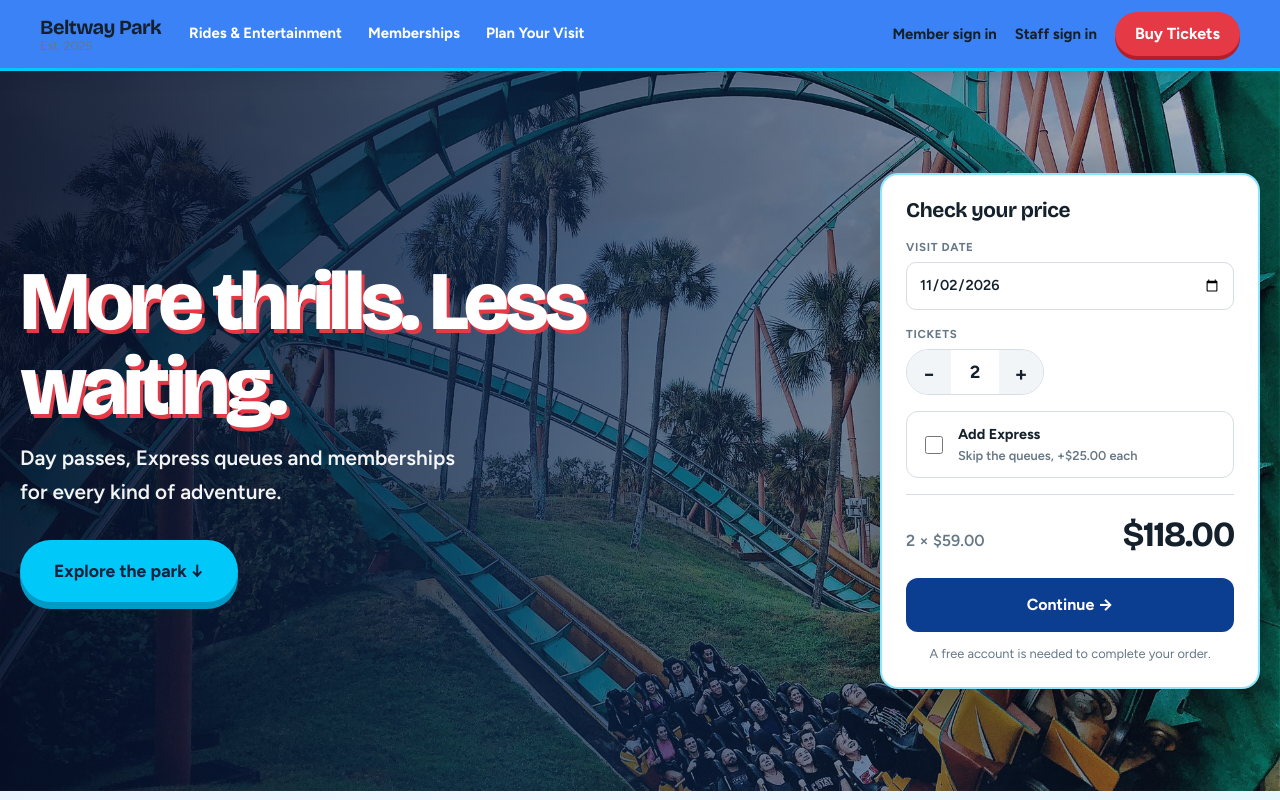
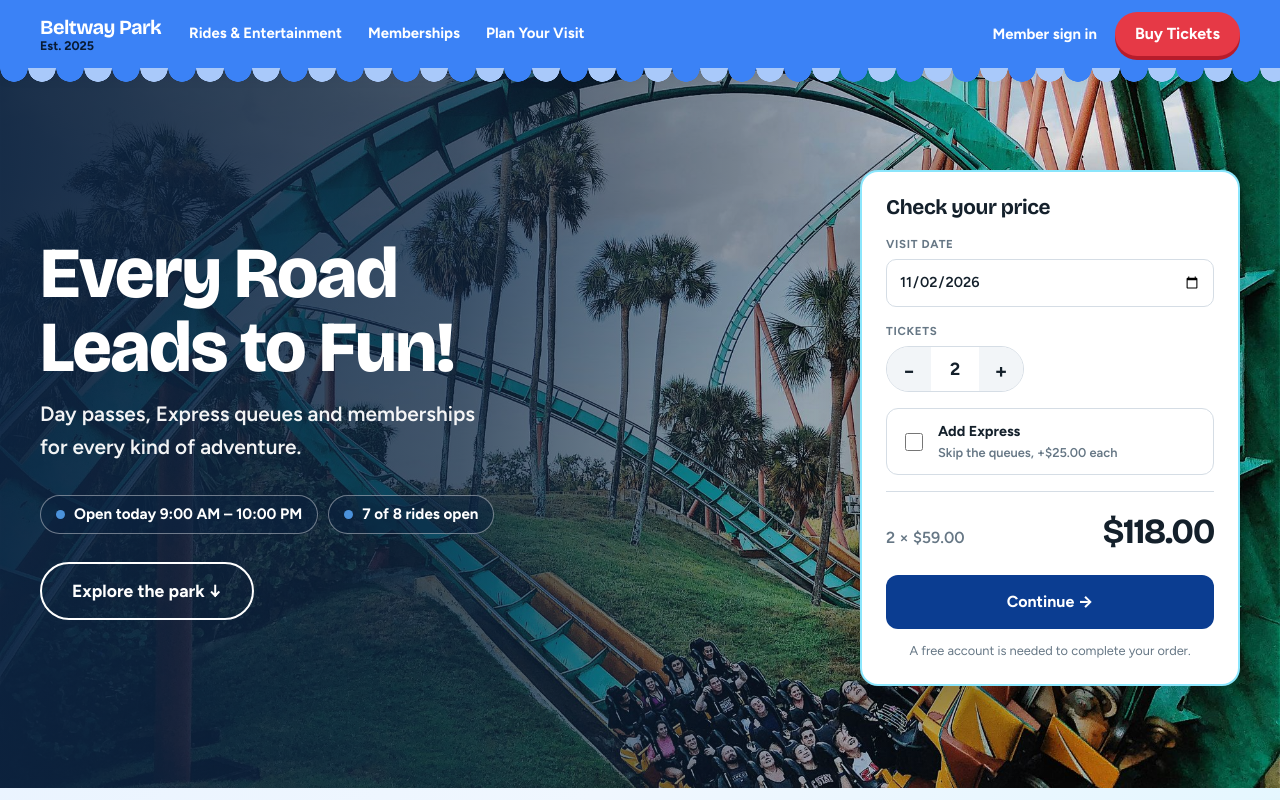
Before and after one commit to AlejandroJM0428/COSC-3380---Theme-Park-Project, a React (Vite) app in the folder client/: page / in a window 1280 px wide. Shown: the top 800 px of the page. Built offline with nearby package versions, Linux system fonts and the light colour scheme.

Commit message:
Homepage Hero

```diff
--- a/client/src/components/NotificationBar.css
+++ b/client/src/components/NotificationBar.css
@@ -11,9 +11,10 @@
 .notice-tag-warning { background: #4b92db; color: #0c2340; }
 .notice-tag-alert { background: #fff; color: #0c2340; }
 .notice-more { flex: none; min-height: 44px; padding: 0 12px; background: transparent; border: 0; color: #9cc7f1; font-weight: 800; font-size: .82rem; cursor: pointer; border-radius: 6px; }
-.notice-more:hover, .notice-more:focus-visible { background: rgba(255, 255, 255, .14); color: #fff; }
+/* The global `button:hover` rule in index.css would turn these white, so the hover rules below are more specific. */
+.notice-strip .notice-more:hover:not(:disabled), .notice-strip .notice-more:focus-visible { background: rgba(255, 255, 255, .14); color: #fff; }
 .notice-strip-close { flex: none; width: 44px; height: 44px; display: grid; place-items: center; background: transparent; border: 0; color: inherit; font-size: 1.5rem; line-height: 1; cursor: pointer; border-radius: 6px; }
-.notice-strip-close:hover, .notice-strip-close:focus-visible { background: rgba(255, 255, 255, .18); }
+.notice-strip .notice-strip-close:hover:not(:disabled), .notice-strip .notice-strip-close:focus-visible { background: rgba(255, 255, 255, .18); color: #fff; }
 
 /* Scoreboard ticker (closed and Happy Hour): a ribbon board that crawls right to left. */
 .ticker { position: relative; display: flex; align-items: stretch; background: #0a1c36; color: #fff; overflow: hidden; border-bottom: 2px solid #4b92db; }
@@ -29,7 +30,7 @@
 .ticker-dot { margin-left: 22px; color: #4b92db; font-size: .7rem; }
 .ticker-btn, .ticker-close { position: relative; z-index: 2; flex: none; width: 44px; display: grid; place-items: center; background: rgba(10, 28, 54, .92); border: 0; border-left: 1px solid rgba(255, 255, 255, .12); color: #fff; font-size: .7rem; cursor: pointer; }
 .ticker-close { font-size: 1.5rem; line-height: 1; }
-.ticker-btn:hover, .ticker-btn:focus-visible { background: #17407a; }
+.ticker .ticker-btn:hover:not(:disabled), .ticker .ticker-btn:focus-visible { background: #17407a; color: #fff; }
 .ticker.is-paused .ticker-track, .ticker:hover .ticker-track { animation-play-state: paused; }
 .ticker :focus-visible { outline: 3px solid #4b92db; outline-offset: -3px; }
 .ticker .sr-only { position: absolute; width: 1px; height: 1px; padding: 0; margin: -1px; overflow: hidden; clip: rect(0, 0, 0, 0); white-space: nowrap; border: 0; }
--- a/client/src/components/PublicLayout.jsx
+++ b/client/src/components/PublicLayout.jsx
@@ -14,7 +14,8 @@ const NAV = [
   { to: '/plan', label: 'Plan Your Visit' },
 ]
 
-// Layout for the public site: notices strip, one-row header, page, footer.
+// Layout for the public site: top banner, one-row header, page, footer.
+// Staff sign in lives in the footer only; the header has one "Member sign in" (or "Staff portal" once a staff member is signed in).
 export default function PublicLayout() {
   const { user } = useAuth()
   const [menuOpen, setMenuOpen] = useState(false)
@@ -37,10 +38,7 @@ export default function PublicLayout() {
             {isStaff ? (
               <Link to="/staff" className="pub-signin-mobile" onClick={close}>Staff portal</Link>
             ) : (
-              <>
-                <Link to={isCustomer ? '/member' : '/member/login'} className="pub-signin-mobile" onClick={close}>{isCustomer ? 'My account' : 'Member sign in'}</Link>
-                {!isCustomer && <Link to="/staff/login" className="pub-signin-mobile" onClick={close}>Staff sign in</Link>}
-              </>
+              <Link to={isCustomer ? '/member' : '/member/login'} className="pub-signin-mobile" onClick={close}>{isCustomer ? 'My account' : 'Member sign in'}</Link>
             )}
           </nav>
 
@@ -48,10 +46,7 @@ export default function PublicLayout() {
             {isStaff ? (
               <Link to="/staff" className="pub-signin">Staff portal</Link>
             ) : (
-              <>
-                <Link to={isCustomer ? '/member' : '/member/login'} className="pub-signin">{isCustomer ? 'My account' : 'Member sign in'}</Link>
-                {!isCustomer && <Link to="/staff/login" className="pub-signin">Staff sign in</Link>}
-              </>
+              <Link to={isCustomer ? '/member' : '/member/login'} className="pub-signin">{isCustomer ? 'My account' : 'Member sign in'}</Link>
             )}
             <Link to="/tickets" className="pub-buy" onClick={close}>Buy Tickets</Link>
             <button type="button" className="pub-menu-button" aria-expanded={menuOpen} aria-controls="pub-nav" onClick={() => setMenuOpen((v) => !v)}>
--- a/client/src/config/brand.js
+++ b/client/src/config/brand.js
@@ -2,11 +2,14 @@
 // Real name, photos and theme come later: change them here and nothing else.
 // Images: any path that is missing or fails to load falls back to a neutral gradient
 // (see components/BrandImage.jsx), so the layout still holds with no photos.
+// The tagline is also the homepage headline, so it is written once.
+const TAGLINE = 'Every Road Leads to Fun!'
+
 export const BRAND = {
   name: 'Beltway Park',   // the same name as Park.ParkName in the database
   shortName: 'Beltway Park',             // compact wordmark in the headers
   established: 2025,                       // shown as "Est. 2025"; no database column for it
-  tagline: 'Every Road Leads to Fun!',
+  tagline: TAGLINE,
 
   // Park clock. Everything on the site that depends on "now" uses this time zone, not the visitor's.
   timeZone: 'America/Chicago',
@@ -20,7 +23,7 @@ export const BRAND = {
   },
 
   // Placeholder homepage copy. Change it here.
-  hero: { headline: 'More thrills. Less waiting.', sub: 'Day passes, Express queues and memberships for every kind of adventure.' },
+  hero: { headline: TAGLINE, sub: 'Day passes, Express queues and memberships for every kind of adventure.' },
   // Placeholder "Plan your visit" copy. Hours and height rules come from the database.
   plan: { directions: 'Address, parking and transit details will be added here.' },
   images: {
--- a/client/src/pages/HomePage.jsx
+++ b/client/src/pages/HomePage.jsx
@@ -5,11 +5,27 @@ import PlanPanel from '../components/home/PlanPanel.jsx'
 import PriceCheck from '../components/home/PriceCheck.jsx'
 import { BRAND } from '../config/brand.js'
 import usePublicSite from '../hooks/usePublicSite.js'
+import useParkClock from '../hooks/useParkClock.js'
+import { clockLabel } from '../utils/parkTime.js'
 
 // The public front door (/). No sign-in needed. It never shows wait times or anything personal.
 // Visitors can check a price here; the account step happens at checkout.
 export default function HomePage() {
   const { site, error, retry } = usePublicSite()
+  const park = useParkClock()
+
+  // Today's facts under the headline. Hours come from the Park row; ride counts from the public ride list.
+  const facts = []
+  if (park.openAt != null) {
+    facts.push(park.mode === 'closed'
+      ? { key: 'hours', off: true, text: `Closed now · Opens ${park.opensTomorrow ? 'tomorrow' : 'today'} at ${clockLabel(park.openAt)}` }
+      : { key: 'hours', text: `Open today ${clockLabel(park.openAt)} – ${clockLabel(park.closeAt)}` })
+  }
+  if (park.mode === 'happyhour') facts.push({ key: 'happy', text: `Happy Hour until ${clockLabel(BRAND.happyHour.end)}` })
+  const rides = site?.rides ?? []
+  if (park.mode !== 'closed' && rides.length > 0) {
+    facts.push({ key: 'rides', text: `${rides.filter((r) => r.state === 'Open').length} of ${rides.length} rides open` })
+  }
 
   return (
     <main>
@@ -18,6 +34,13 @@ export default function HomePage() {
           <div className="pub-hero-copy">
             <h1>{BRAND.hero.headline}</h1>
             <p>{BRAND.hero.sub}</p>
+            {facts.length > 0 && (
+              <ul className="pub-hero-facts" aria-label="Today at the park">
+                {facts.map((f) => (
+                  <li key={f.key} className={f.off ? 'off' : ''}><span className="pub-fact-dot" aria-hidden="true" />{f.text}</li>
+                ))}
+              </ul>
+            )}
             <a href="#explore" className="pub-hero-link">Explore the park <span aria-hidden="true">↓</span></a>
           </div>
           <PriceCheck prices={site?.prices} />
--- a/client/src/public.css
+++ b/client/src/public.css
@@ -1936,3 +1936,157 @@
   .pub-map-legend { display: none; }
   .pub-map-hubtext { font-size: 22px; }
 }
+
+
+/* Header on blue: white text everywhere, and an "Est." line you can actually read.
+   `.pub a { color: inherit }` outranks single-class rules, so these are scoped under .pub. */
+.pub .pub-wordmark,
+.pub .pub-signin,
+.pub .pub-nav a {
+  color: #FFFFFF;
+}
+
+.pub .pub-nav a:hover,
+.pub .pub-nav a.active {
+  color: #14213D;
+}
+
+.pub-header .wordmark small {
+  color: #081A33;
+  font-weight: 700;
+  opacity: 1;
+}
+
+.pub-header :focus-visible {
+  outline-color: #FFFFFF;
+}
+
+/* The global `button:hover` rule in index.css turns buttons light, which hides the white menu icon (and on a
+   phone the hover sticks after a tap). Keep the header's menu button dark-on-blue when hovered. */
+.pub-header .pub-menu-button:hover:not(:disabled) {
+  background: rgba(255, 255, 255, .2);
+  color: #FFFFFF;
+}
+
+
+/* Hero and awning (homepage step 4).
+   Earlier hero layers above set a red headline shadow, very tight letters and a near-black overlay;
+   this is the last word on them. Red stays reserved for "Buy Tickets". */
+
+.pub-hero-inner {
+  max-width: 1240px; /* same width and 20px gutter as the header, so the left edges line up */
+  padding-inline: 20px;
+}
+
+.pub-hero::before {
+  background: linear-gradient(
+    90deg,
+    rgba(12, 35, 64, 0.94) 0%,
+    rgba(12, 35, 64, 0.72) 36%,
+    rgba(12, 35, 64, 0) 82%
+  );
+}
+
+.pub-hero-copy h1 {
+  font-size: clamp(3rem, 5.6vw, 5.25rem);
+  line-height: 1.04;
+  letter-spacing: -0.02em;
+  max-width: 15ch;
+  text-wrap: balance;
+  text-shadow: none;
+}
+
+/* Today's hours and ride count */
+.pub-hero-facts {
+  list-style: none;
+  margin: 0 0 28px;
+  padding: 0;
+  display: flex;
+  flex-wrap: wrap;
+  gap: 10px;
+}
+
+.pub-hero-facts li {
+  display: inline-flex;
+  align-items: center;
+  gap: 9px;
+  padding: 7px 15px;
+  border: 1px solid rgba(255, 255, 255, 0.4);
+  border-radius: 999px;
+  background: rgba(12, 35, 64, 0.55);
+  color: #FFFFFF;
+  font-size: 0.95rem;
+  font-weight: 700;
+}
+
+.pub-fact-dot {
+  flex: none;
+  width: 9px;
+  height: 9px;
+  border-radius: 50%;
+  background: #4B92DB;
+}
+
+.pub-hero-facts li.off .pub-fact-dot {
+  background: transparent;
+  border: 2px solid #FFFFFF;
+  box-sizing: border-box;
+}
+
+/* "Explore the park": a quiet outline button, so there is no third accent color next to the blue and red */
+.pub .pub-hero .pub-hero-link {
+  background: transparent;
+  color: #FFFFFF;
+  border: 2px solid #FFFFFF;
+  box-shadow: none;
+  padding: 14px 30px;
+  transform: none;
+}
+
+.pub .pub-hero .pub-hero-link:hover {
+  background: #FFFFFF;
+  color: #0C2340;
+  box-shadow: none;
+  transform: none;
+}
+
+@media (max-width: 980px) {
+  .pub-hero-copy h1 {
+    font-size: clamp(2.6rem, 8vw, 4.25rem);
+  }
+
+  /* One column: the text spans the whole width, so the navy runs top to bottom instead of left to right */
+  .pub-hero::before {
+    background: linear-gradient(180deg, rgba(12, 35, 64, 0.9) 0%, rgba(12, 35, 64, 0.76) 55%, rgba(12, 35, 64, 0.55) 100%);
+  }
+}
+
+@media (max-width: 560px) {
+  .pub-hero-copy h1 {
+    font-size: 2.6rem;
+  }
+}
+
+/* Awning: a scalloped stripe hanging from the header, like the one in the staff portal */
+.pub-header {
+  border-bottom: 0;
+}
+
+.pub-header::after {
+  content: '';
+  position: absolute;
+  left: 0;
+  right: 0;
+  top: 100%;
+  z-index: 1;
+  height: 14px;
+  pointer-events: none;
+  background: repeating-linear-gradient(90deg, #3B82F6 0 28px, #A9C9FA 28px 56px);
+  -webkit-mask: radial-gradient(circle at 14px 0, #000 13.5px, transparent 14px) 0 0 / 28px 14px repeat-x;
+  mask: radial-gradient(circle at 14px 0, #000 13.5px, transparent 14px) 0 0 / 28px 14px repeat-x;
+}
+
+/* The phone menu drops down over the awning */
+.pub-nav {
+  z-index: 2;
+}
```
